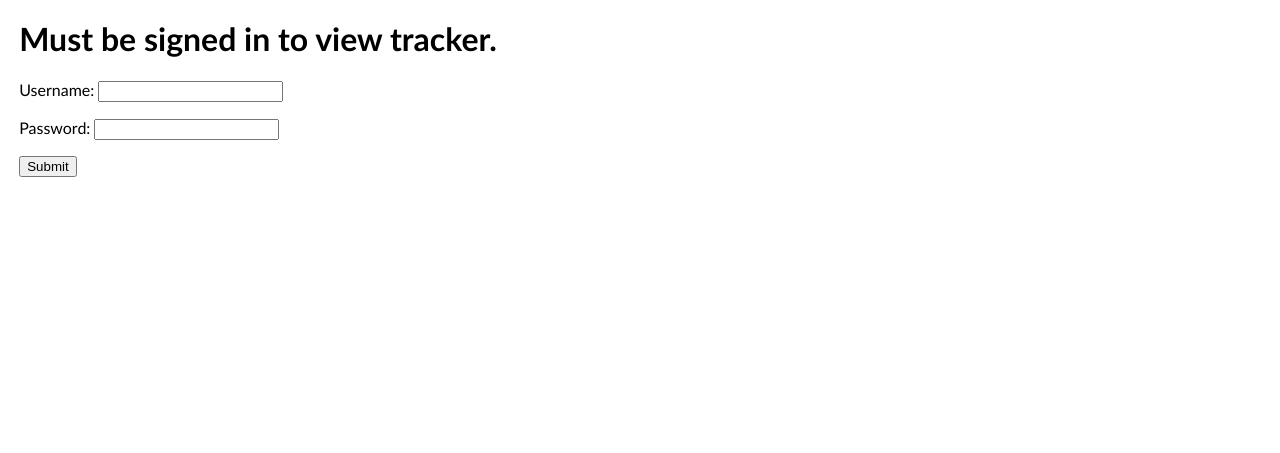
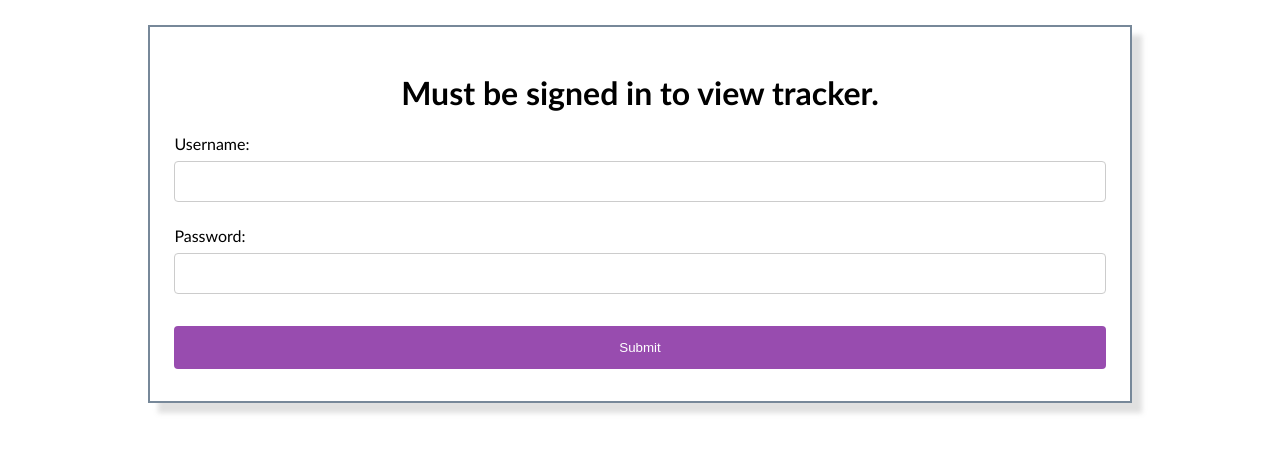
Before and after one commit to Chaotic-Nite/bugtracker, a Django app: page /login/ in a window 1280 px wide. Shown: the top 453 px of the page. Run offline with Django 3.2, Linux system fonts and the light colour scheme.

Commit message:
added more styling to form

```diff
--- a/bug_main_app/static/style.css
+++ b/bug_main_app/static/style.css
@@ -1,16 +1,21 @@
 #logoutBttn {
     float: right;
-    padding: .5% 1.5%;
+    padding: 10px 20px;
     background-color: rgb(219, 50, 50);
     font-weight: bold;
     color: whitesmoke;
 }
 
 #newTicket {
-    padding: .5% 1.5%;
+    padding: 10px 20px;
     background-color: rgb(50, 61, 219);
     font-weight: bold;
     color: whitesmoke;
+}
+
+.trackers {
+    margin: 2% 0 2% 0;
+    padding-bottom: 25px;
 }
 
 .trackers h1 {
@@ -24,6 +29,17 @@
 #header {
     display: flex;
 
+}
+
+#home {
+    padding-top: .5%;
+    margin-right: 10px;
+}
+
+#top-line{
+    display: flex;
+    align-items: center;
+    justify-content: space-between;
 }
 
 #header-two {
@@ -58,6 +74,42 @@
     text-align: center;
     margin-bottom: 20px;
 }
+
+/* W3Schools styling for form */
+.form-build input, .form-build textarea{
+    width: 100%;
+}
+
+.form-build {
+    padding: 2%;
+    width: 75%;
+    margin: 2% auto 0 auto;
+}
+
+input[type=text], input[type=password], textarea, select {
+    width: 100%;
+    padding: 12px 20px;
+    margin: 8px 0;
+    display: inline-block;
+    border: 1px solid #ccc;
+    border-radius: 4px;
+    box-sizing: border-box;
+  }
+
+  input[type=submit] {
+    width: 100%;
+    background-color: #984caf;
+    color: white;
+    padding: 14px 20px;
+    margin: 8px 0;
+    border: none;
+    border-radius: 4px;
+    cursor: pointer;
+  }
+
+  input[type=submit]:hover {
+    background-color: #8645a0;
+  }
 
 /* Drop down button from W3Schools */
 .drop-button {
@@ -109,3 +161,22 @@ button {
     border: 1px solid black;
     border-radius: 10%;
 }
+
+table {
+    border-collapse: collapse;
+  }
+  tr {
+    border: solid;
+    border-width: 1px 0;
+}
+
+td{
+    padding: 5px 0 5px 0;
+}
+
+tr:first-child {
+    border-top: none;
+  }
+  tr:last-child {
+    border-bottom: none;
+  }
--- a/templates/generic_form.html
+++ b/templates/generic_form.html
@@ -8,7 +8,7 @@
     {% if request.user.is_authenticated %}
         <a href="/">Home</a>
     {% endif %}
-    <form method="post" action="">
+    <form class='border-shading trackers form-build' method="post" action="">
         {% csrf_token %}
         {% if not request.user.is_authenticated %}
             <h1>Must be signed in to view tracker.</h1>
```
Also changed, not shown: templates/index.html (+6 -2 lines), templates/ticket_detail.html (+7 -1 lines), templates/user_detail.html (+5 -2 lines).
